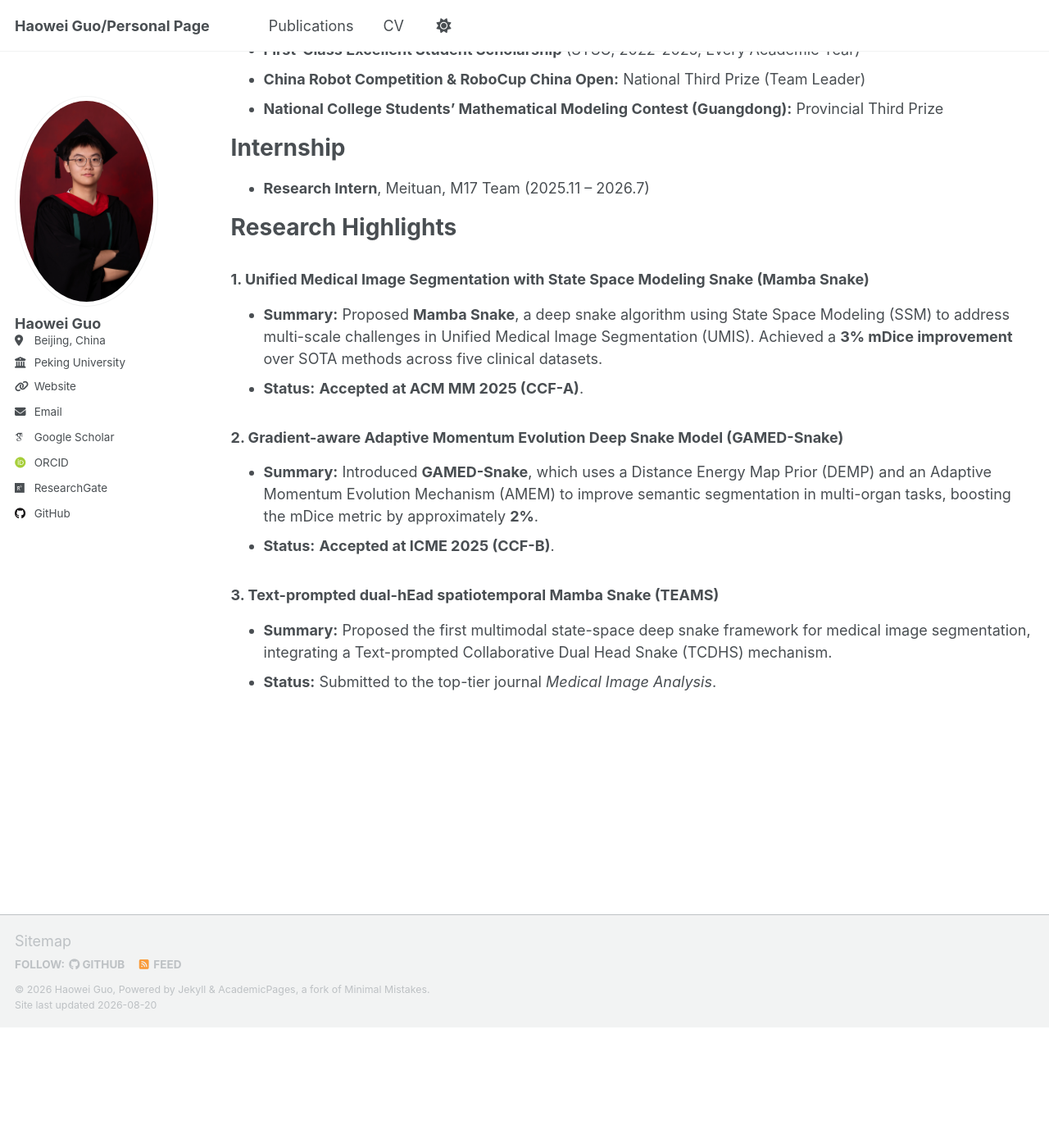
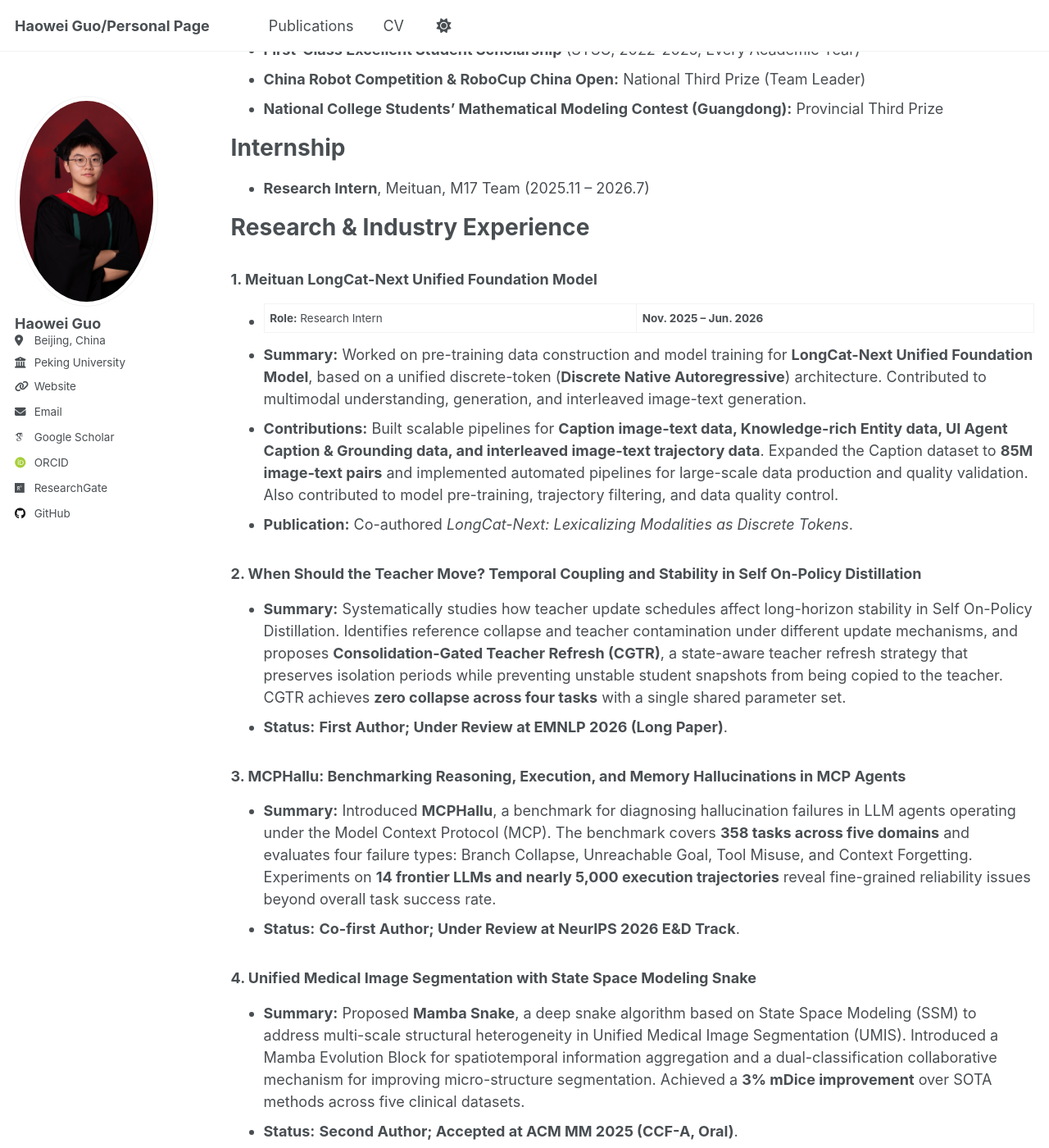
Before and after one commit to SYSU-Guohw/SYSU-Guohw.github.io, a Jekyll site: the page built from _pages/cv.md, in a window 1280 px wide and 1400 px high, scrolled down 351 px. Shown: the whole window at 82% size. Built offline with Jekyll 4.4.1, drawn with Linux system fonts in a browser that asks for light colours; some web fonts are replaced; a script that is not in the unit is left out; before the commit the page ends 1604 px from its top, so only the background shows below that; some of the changed text lies outside the part shown.

Commit message:
Update cv.md

```diff
--- a/_pages/cv.md
+++ b/_pages/cv.md
@@ -27,16 +27,31 @@ Internship
 ======
 * **Research Intern**, Meituan, M17 Team (2025.11 – 2026.7)
 
-Research Highlights
+Research & Industry Experience
 ======
-### 1. Unified Medical Image Segmentation with State Space Modeling Snake (Mamba Snake)
-* **Summary:** Proposed **Mamba Snake**, a deep snake algorithm using State Space Modeling (SSM) to address multi-scale challenges in Unified Medical Image Segmentation (UMIS). Achieved a **3% mDice improvement** over SOTA methods across five clinical datasets.
-* **Status:** **Accepted at ACM MM 2025 (CCF-A)**.
 
-### 2. Gradient-aware Adaptive Momentum Evolution Deep Snake Model (GAMED-Snake)
-* **Summary:** Introduced **GAMED-Snake**, which uses a Distance Energy Map Prior (DEMP) and an Adaptive Momentum Evolution Mechanism (AMEM) to improve semantic segmentation in multi-organ tasks, boosting the mDice metric by approximately **2%**.
-* **Status:** **Accepted at ICME 2025 (CCF-B)**.
+### 1. Meituan LongCat-Next Unified Foundation Model
+* **Role:** Research Intern | **Nov. 2025 – Jun. 2026**
+* **Summary:** Worked on pre-training data construction and model training for **LongCat-Next Unified Foundation Model**, based on a unified discrete-token (**Discrete Native Autoregressive**) architecture. Contributed to multimodal understanding, generation, and interleaved image-text generation.
+* **Contributions:** Built scalable pipelines for **Caption image-text data, Knowledge-rich Entity data, UI Agent Caption & Grounding data, and interleaved image-text trajectory data**. Expanded the Caption dataset to **85M image-text pairs** and implemented automated pipelines for large-scale data production and quality validation. Also contributed to model pre-training, trajectory filtering, and data quality control.
+* **Publication:** Co-authored *LongCat-Next: Lexicalizing Modalities as Discrete Tokens*.
 
-### 3. Text-prompted dual-hEad spatiotemporal Mamba Snake (TEAMS)
-* **Summary:** Proposed the first multimodal state-space deep snake framework for medical image segmentation, integrating a Text-prompted Collaborative Dual Head Snake (TCDHS) mechanism.
-* **Status:** Submitted to the top-tier journal *Medical Image Analysis*.
+### 2. When Should the Teacher Move? Temporal Coupling and Stability in Self On-Policy Distillation
+* **Summary:** Systematically studies how teacher update schedules affect long-horizon stability in Self On-Policy Distillation. Identifies reference collapse and teacher contamination under different update mechanisms, and proposes **Consolidation-Gated Teacher Refresh (CGTR)**, a state-aware teacher refresh strategy that preserves isolation periods while preventing unstable student snapshots from being copied to the teacher. CGTR achieves **zero collapse across four tasks** with a single shared parameter set.
+* **Status:** **First Author; Under Review at EMNLP 2026 (Long Paper)**.
+
+### 3. MCPHallu: Benchmarking Reasoning, Execution, and Memory Hallucinations in MCP Agents
+* **Summary:** Introduced **MCPHallu**, a benchmark for diagnosing hallucination failures in LLM agents operating under the Model Context Protocol (MCP). The benchmark covers **358 tasks across five domains** and evaluates four failure types: Branch Collapse, Unreachable Goal, Tool Misuse, and Context Forgetting. Experiments on **14 frontier LLMs and nearly 5,000 execution trajectories** reveal fine-grained reliability issues beyond overall task success rate.
+* **Status:** **Co-first Author; Under Review at NeurIPS 2026 E&D Track**.
+
+### 4. Unified Medical Image Segmentation with State Space Modeling Snake
+* **Summary:** Proposed **Mamba Snake**, a deep snake algorithm based on State Space Modeling (SSM) to address multi-scale structural heterogeneity in Unified Medical Image Segmentation (UMIS). Introduced a Mamba Evolution Block for spatiotemporal information aggregation and a dual-classification collaborative mechanism for improving micro-structure segmentation. Achieved a **3% mDice improvement** over SOTA methods across five clinical datasets.
+* **Status:** **Second Author; Accepted at ACM MM 2025 (CCF-A, Oral)**.
+
+### 5. GAMED-Snake: Gradient-aware Adaptive Momentum Evolution Deep Snake Model for Multi-organ Segmentation
+* **Summary:** Introduced **GAMED-Snake**, a deep snake architecture that combines gradient-aware differential convolution, a Distance Energy Map Prior (DEMP), and cross-attention to model dynamic features across adjacent iterations. The proposed approach improves semantic segmentation by alleviating misclassification and mask-hole problems, achieving an approximately **2% improvement in mDice**.
+* **Status:** **Co-first Author; Accepted at ICME 2025 (CCF-B)**.
+
+### 6. TEAMS: Text-prompted spatiotEmporal dual-heAd Mamba Snake
+* **Summary:** Proposed the first **multimodal state-space deep snake framework** for medical image segmentation. TEAMS integrates a Spatiotemporal Snake Evolution Strategy (SSES), Contour Morphology-Aware Module (CMAM), and Text-driven Collaborative Dual-Head Snake (TCDHS) mechanism to improve segmentation of complex anatomical structures and enhance cross-modal generalization.
+* **Status:** **Third Author; Accepted at Medical Image Analysis (IF=14.0)**.
```
